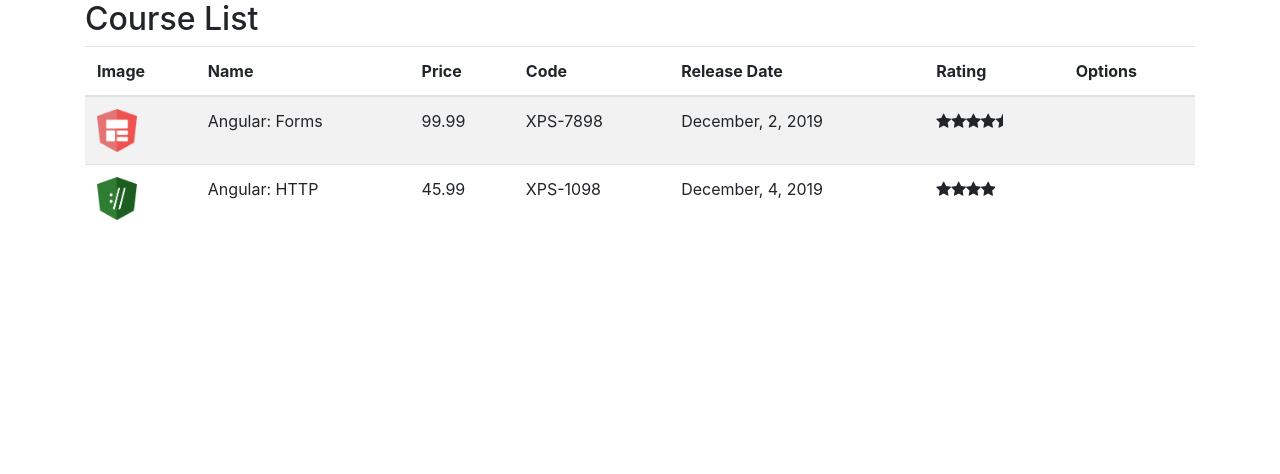
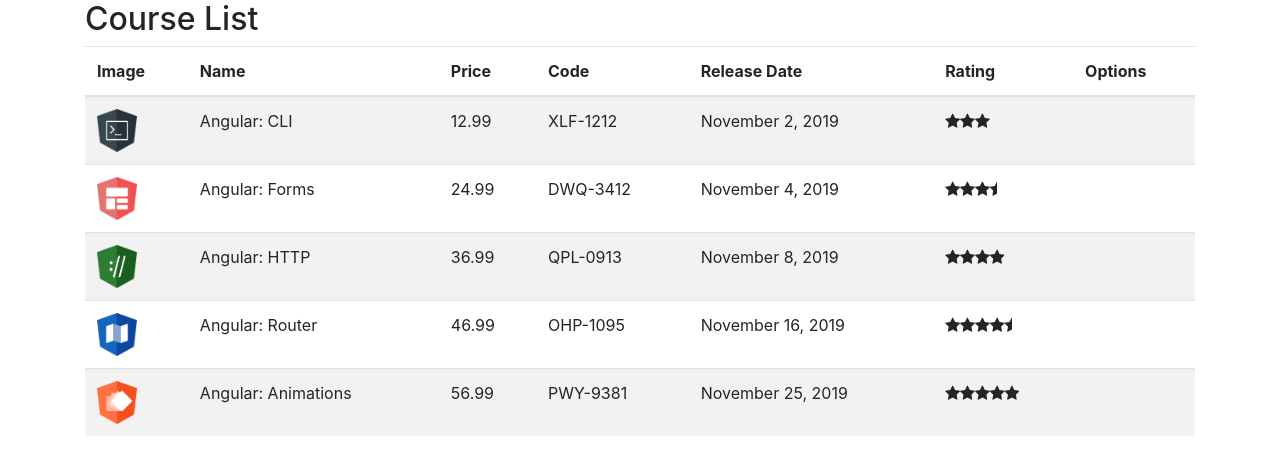
Before and after one commit to realcofre/course-manager, an Angular app: page / in a window 1280 px wide. Shown: the top 474 px of the page. Built offline with nearby package versions, Linux system fonts and the light colour scheme.

Commit message:
Injeção de dependência

```diff
--- a/src/app/courses/course-list.component.ts
+++ b/src/app/courses/course-list.component.ts
@@ -1,5 +1,6 @@
 import { Component, OnInit } from "@angular/core";
 import { Course } from "./course";
+import { CourseService } from "./course.service";
 
 @Component({
     selector: 'app-course-list',
@@ -10,29 +11,10 @@
 
     courses: Course[] = [];
 
+    constructor(private courseService: CourseService){}
+
     ngOnInit(): void {
-        this.courses = [
-            {
-                id: 1,
-                name: 'Angular: Forms',
-                imageUrl: '/assets/images/forms.png',
-                price: 99.99,
-                code: 'XPS-7898',
-                duration: 120,
-                rating: 4.5,
-                releaseDate: 'December, 2, 2019'
-            },
-            {
-                id: 2,
-                name: 'Angular: HTTP',
-                imageUrl: '/assets/images/http.png',
-                price: 45.99,
-                code: 'XPS-1098',
-                duration: 80,
-                rating: 4,
-                releaseDate: 'December, 4, 2019'
-            }
-        ]
+        this.courses = this.courseService.retrieveAll();
     }
 
 }
--- /dev/null
+++ b/src/app/courses/course.service.ts
@@ -0,0 +1,71 @@
+import { Injectable } from "@angular/core";
+import { Course } from "./course";
+
+@Injectable({
+    providedIn: 'root'
+})
+export class CourseService {
+
+    retrieveAll() : Course[]{
+        return COURSES;
+    }
+
+}
+
+var COURSES: Course[] = [
+    {
+        id: 1,
+        name: 'Angular: CLI',
+        releaseDate: 'November 2, 2019',
+        description: 'Neste curso, os alunos irão obter um grande conhecimento nos principais recursos do CLI.',
+        duration: 120,
+        code: 'XLF-1212',
+        rating: 3,
+        price: 12.99,
+        imageUrl: '/assets/images/cli.png',
+    },
+    {
+        id: 2,
+        name: 'Angular: Forms',
+        releaseDate: 'November 4, 2019',
+        description: 'Neste curso, os alunos irão obter um conhecimento aprofundado sobre os recursos disponíveis no módulo de Forms.',
+        duration: 80,
+        code: 'DWQ-3412',
+        rating: 3.5,
+        price: 24.99,
+        imageUrl: '/assets/images/forms.png',
+    },
+    {
+        id: 3,
+        name: 'Angular: HTTP',
+        releaseDate: 'November 8, 2019',
+        description: 'Neste curso, os alunos irão obter um conhecimento aprofundado sobre os recursos disponíveis no módulo de HTTP.',
+        duration: 80,
+        code: 'QPL-0913',
+        rating: 4.0,
+        price: 36.99,
+        imageUrl: '/assets/images/http.png',
+    },
+    {
+        id: 4,
+        name: 'Angular: Router',
+        releaseDate: 'November 16, 2019',
+        description: 'Neste curso, os alunos irão obter um conhecimento aprofundado sobre os recursos disponíveis no módulo de Router.',
+        duration: 80,
+        code: 'OHP-1095',
+        rating: 4.5,
+        price: 46.99,
+        imageUrl: '/assets/images/router.png',
+    },
+    {
+        id: 5,
+        name: 'Angular: Animations',
+        releaseDate: 'November 25, 2019',
+        description: 'Neste curso, os alunos irão obter um conhecimento aprofundado sobre os recursos disponíveis sobre Animation.',
+        duration: 80,
+        code: 'PWY-9381',
+        rating: 5,
+        price: 56.99,
+        imageUrl: '/assets/images/animations.png',
+    }
+];
--- a/src/app/courses/course.ts
+++ b/src/app/courses/course.ts
@@ -8,5 +8,5 @@
     duration: number;
     rating: number;
     releaseDate: string;
-
+    description: string;
 }
```
